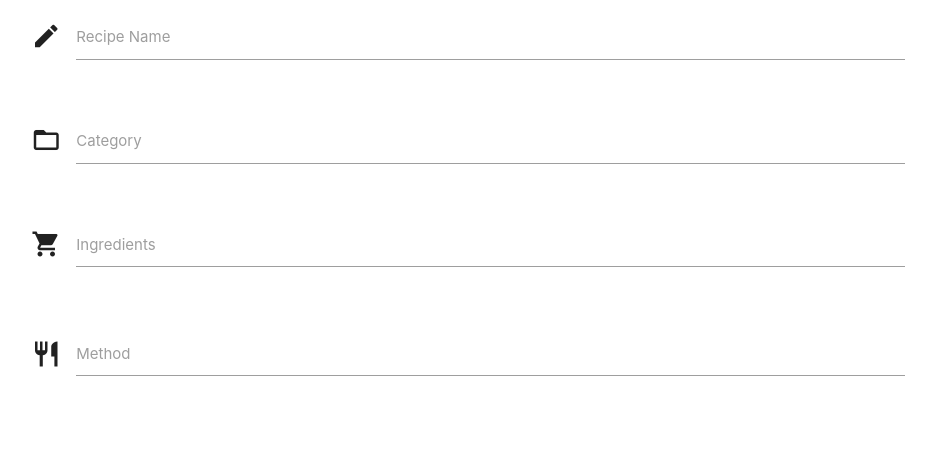
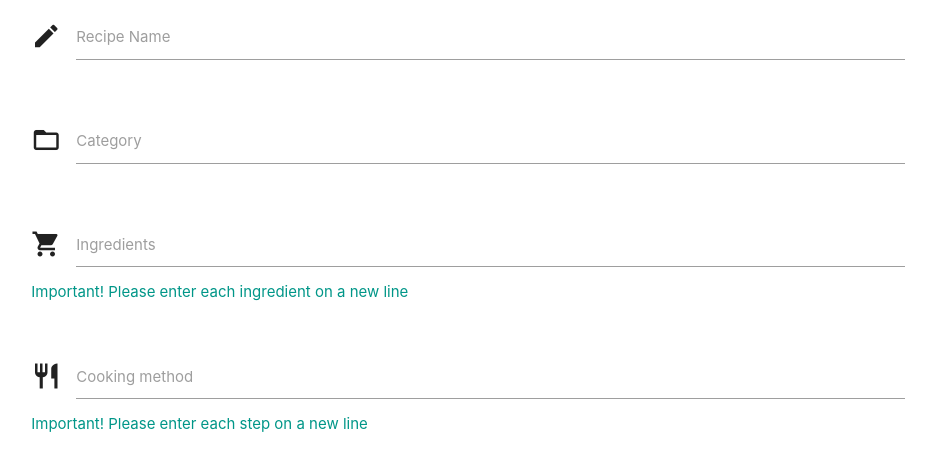
Before and after one commit to Code-Institute-Submissions/ms-project-3-v2, a Flask app: page /add_recipe in a window 1280 px wide. Shown: the part 160-631 px from the top of the page, without its empty margins (172-1108 px from the left). Run offline with Flask 2, Linux system fonts and the light colour scheme; some libraries are stand-ins or nearby versions.

Commit message:
Added user instructions to the add recipe form

```diff
--- a/templates/add_recipe.html
+++ b/templates/add_recipe.html
@@ -26,13 +26,15 @@
                         <i class="material-icons prefix">shopping_cart</i>
                         <textarea id="ingredients" name="ingredients" class="materialize-textarea"></textarea>
                         <label for="ingredients">Ingredients</label>
+                        <p class="teal-text">Important! Please enter each ingredient on a new line</p>
                     </div>
                 </div>
                 <div class="row">
                     <div class="input-field col s12">
                         <i class="material-icons prefix">restaurant</i>
                         <textarea id="method" name="method" class="materialize-textarea"></textarea>
-                        <label for="method">Method</label>
+                        <label for="method">Cooking method</label>
+                        <p class="teal-text">Important! Please enter each step on a new line</p>
                     </div>
                 </div>
             </form>
```
